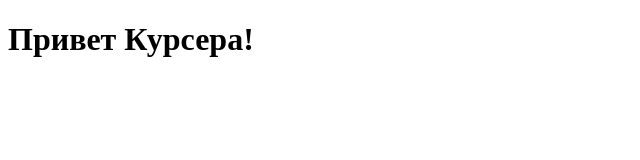
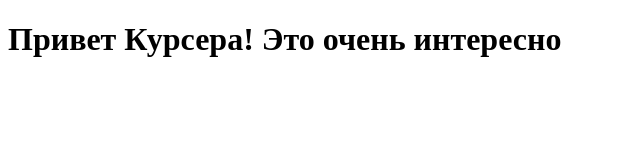
Before and after one commit to SergZakharov/coursera-test, a plain HTML site: page site/index.html in a window 1280 px wide. Shown: the whole page, without its empty margins (0-640 px from the left). Drawn offline with Linux system fonts and the light colour scheme.

Commit message:
minor change

```diff
--- a/site/index.html
+++ b/site/index.html
@@ -4,6 +4,6 @@
 	<title>Привет Курсера!</title>
 </head>
 <body>
-<h1> Привет Курсера! <h1>
+<h1> Привет Курсера! Это очень интересно<h1>
 </body>
 </html>
```
